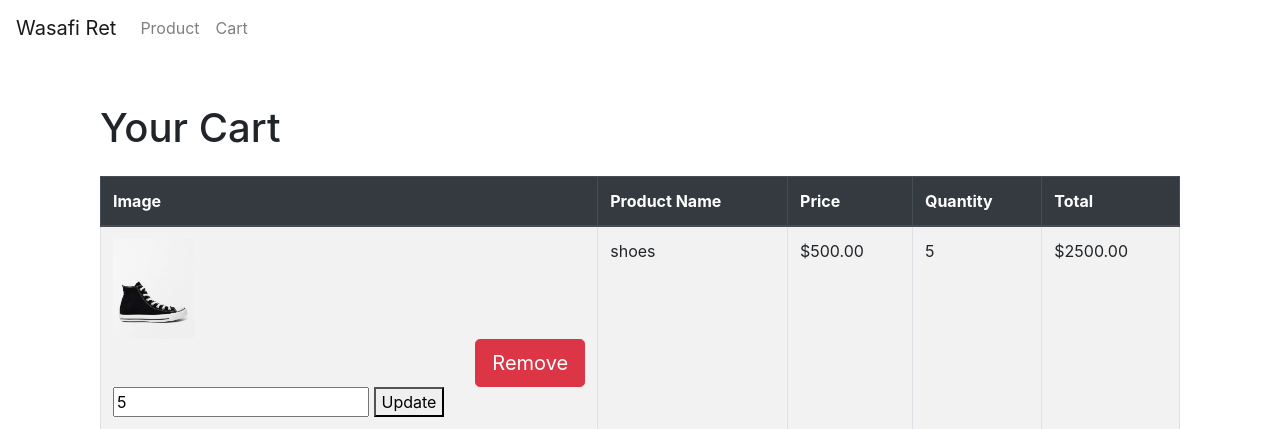
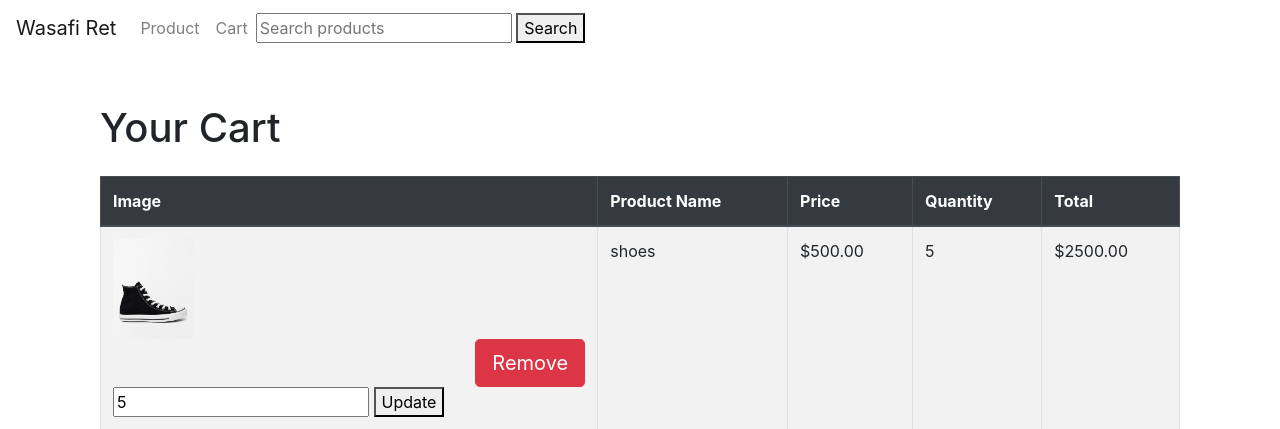
Before and after one commit to muthonijulie/WasafiRetailers, a Django app: template WasafiRetPr/WasafiRet/templates/WasafiRet/cart.html in a window 1280 px wide. Shown: the top 429 px of the page. Run offline with Django 4.2, Linux system fonts and the light colour scheme; the template is opened without the code that fills it: values that come from a table or form of the project are taken from there, others are empty; data comes from the database, SQL or seed files in the repository; parts of the project's set-up code (start-up, migrations or seed data) failed here and were passed over; some libraries are stand-ins or nearby versions.

```diff
--- a/WasafiRetPr/WasafiRet/templates/WasafiRet/base.html
+++ b/WasafiRetPr/WasafiRet/templates/WasafiRet/base.html
@@ -25,7 +25,7 @@
               <a class="nav-link" href="{% url 'view_cart' %}">Cart</a>
             </li>
           </ul>
-          {% comment %}
+
           <form method="POST" action="{% url 'search' %}">
             {% csrf_token %}
             <input
@@ -35,7 +35,6 @@
             />
             <button class="fas fa-search" type="submit">Search</button>
           </form>
-          {% endcomment %}
         </div>
       </nav>
     </header>
--- a/WasafiRetPr/WasafiRet/urls.py
+++ b/WasafiRetPr/WasafiRet/urls.py
@@ -7,7 +7,7 @@ urlpatterns = [
     path('category_create/',views.category_create,name='category_create'),
     path('',views.product_list,name='product_list'),
     path('product_create/', views.product_create, name='product_create'),
-    # path('search/', views.search, name='search'),
+    path('search/', views.search, name='search'),
     path('cart/', views.view_cart, name='view_cart'),
     path('cart/add/<int:product_id>',views.add_to_cart,name='add_to_cart'),
     path('cart/update/<int:cart_item_id>',views.update_cart,name='update_cart'),
```
